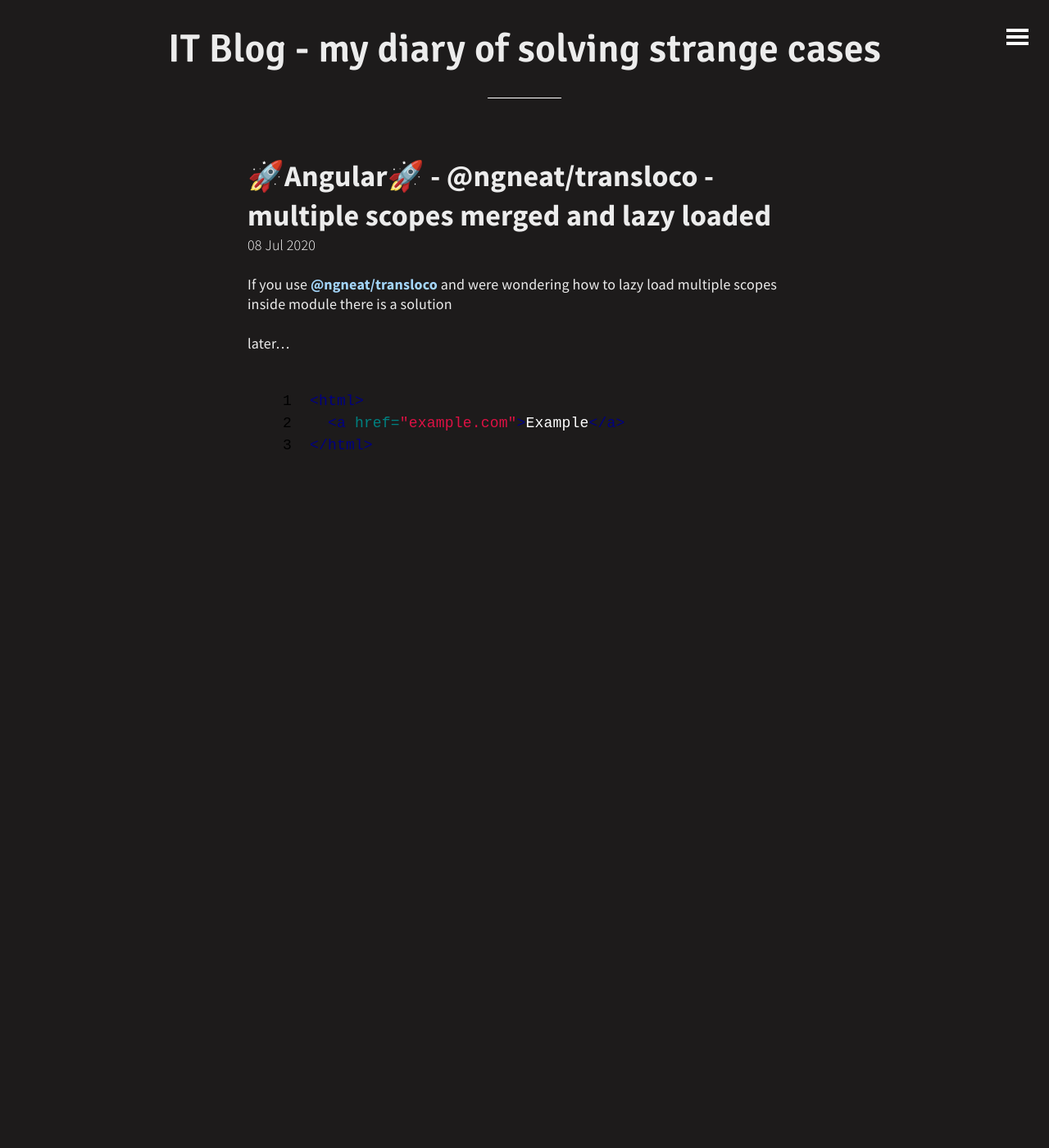
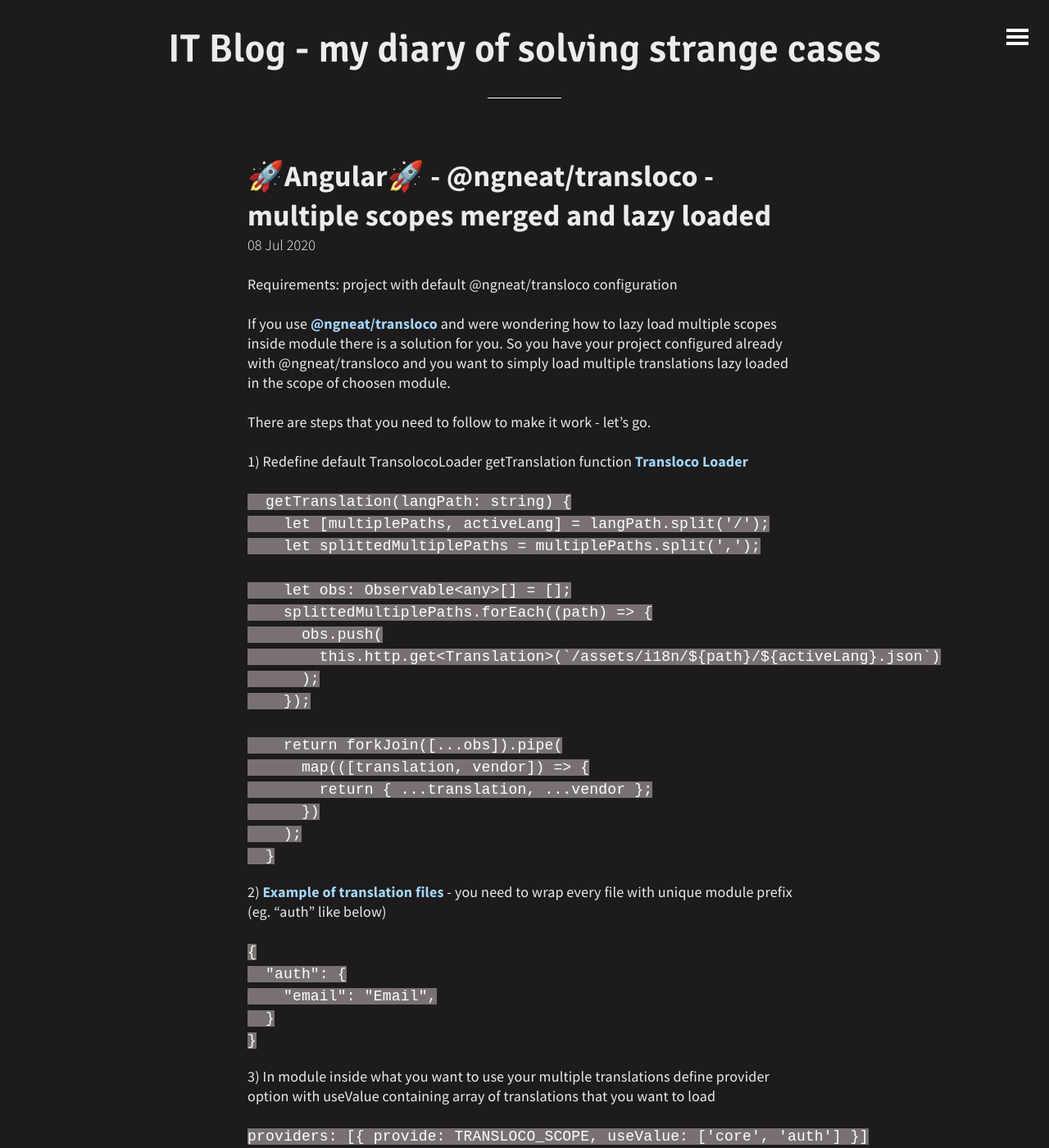
Before and after one commit to yerevin/blog, a Jekyll site: the page built from _posts/2020-07-08-angular-transloco-multiple-scopes-merged-and-lazy-loaded.md, in a window 1280 px wide and 1400 px high. Shown: the whole window at 82% size. Built offline with Jekyll 4.4.1, drawn with Linux system fonts in a browser that asks for light colours; some of the changed text lies outside the part shown.

Commit message:
Update 2020-07-08-angular-transloco-multiple-scopes-merged-and-lazy-loaded.md

````diff
--- a/_posts/2020-07-08-angular-transloco-multiple-scopes-merged-and-lazy-loaded.md
+++ b/_posts/2020-07-08-angular-transloco-multiple-scopes-merged-and-lazy-loaded.md
@@ -2,14 +2,52 @@
 title: 🚀Angular🚀 - @ngneat/transloco - multiple scopes merged and lazy loaded
 ---
 
-If you use [@ngneat/transloco](https://github.com/ngneat/transloco) and were wondering how to lazy load multiple scopes inside module there is a solution
+Requirements: project with default @ngneat/transloco configuration
 
-later...
+If you use [@ngneat/transloco](https://github.com/ngneat/transloco) and were wondering how to lazy load multiple scopes inside module there is a solution for you.
+So you have your project configured already with @ngneat/transloco and you want to simply load multiple translations lazy loaded in the scope of choosen module.
 
-{% highlight html linenos %}
+There are steps that you need to follow to make it work - let's go.
 
-<html>
-  <a href="example.com">Example</a>
-</html>
+1) Redefine default TransolocoLoader getTranslation function [Transloco Loader](https://github.com/yerevin/hire-me-recruitation-repo/blob/master/angular-rxjs/src/app/transloco.loader.ts)
+```
+  getTranslation(langPath: string) {
+    let [multiplePaths, activeLang] = langPath.split('/');
+    let splittedMultiplePaths = multiplePaths.split(',');
 
-{% endhighlight %}
+    let obs: Observable<any>[] = [];
+    splittedMultiplePaths.forEach((path) => {
+      obs.push(
+        this.http.get<Translation>(`/assets/i18n/${path}/${activeLang}.json`)
+      );
+    });
+
+    return forkJoin([...obs]).pipe(
+      map(([translation, vendor]) => {
+        return { ...translation, ...vendor };
+      })
+    );
+  }
+```
+
+2) [Example of translation files](https://github.com/yerevin/hire-me-recruitation-repo/tree/master/angular-rxjs/src/assets/i18n/auth) - you need to wrap every file with unique module prefix (eg. "auth" like below)
+```
+{
+  "auth": {
+    "email": "Email",
+  }
+}
+```
+
+3) In module inside what you want to use your multiple translations define provider option with useValue containing array of translations that you want to load
+```angular
+providers: [{ provide: TRANSLOCO_SCOPE, useValue: ['core', 'auth'] }]
+```
+
+4) Finally - you can use your multiple translations inside html templates
+```
+  <label for="email">{{ "auth.email" | transloco }}</label>
+  <button>{{ "core.add" | transloco }}</button>
+```
+
+Happy coding! 🚀
````
